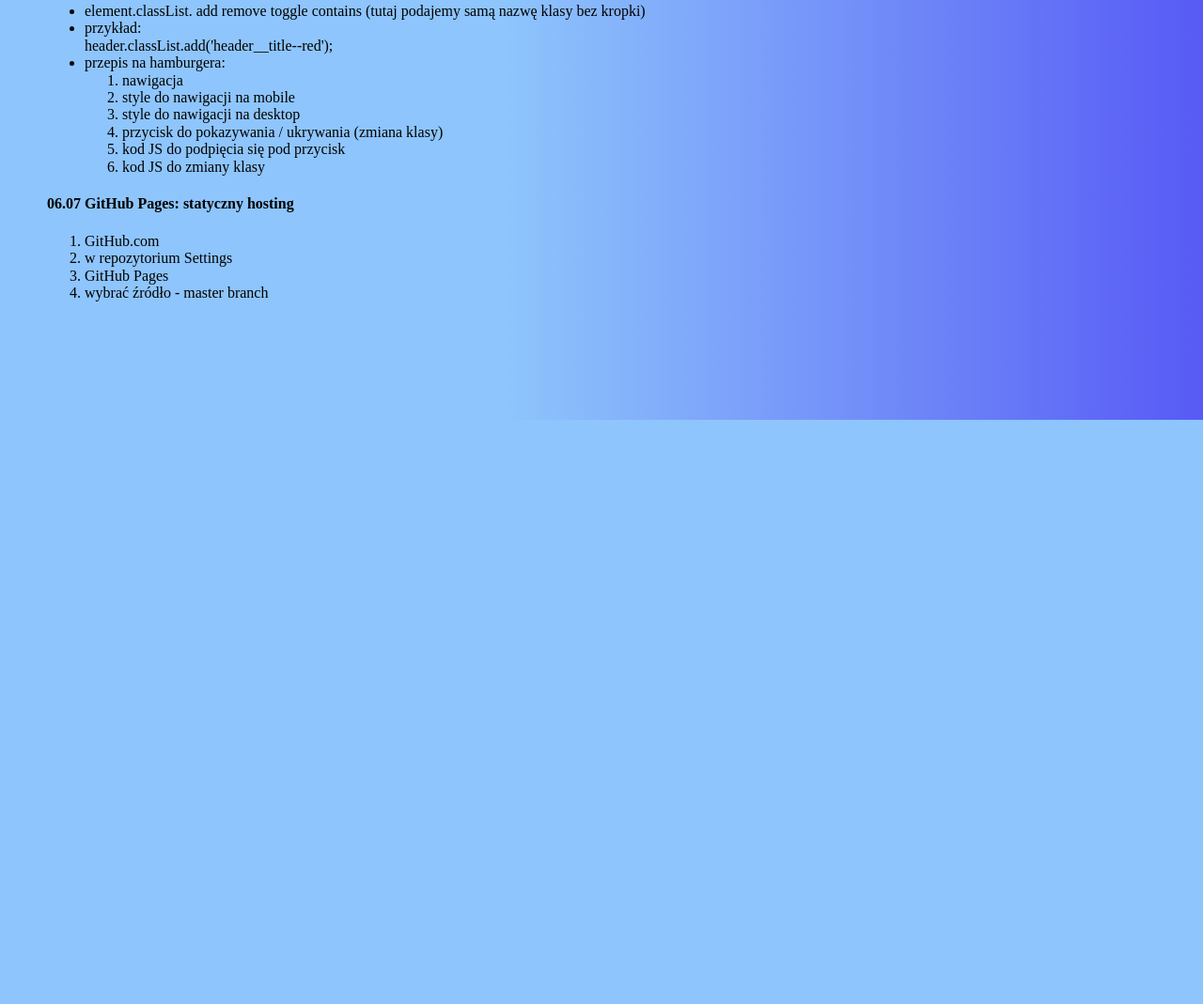
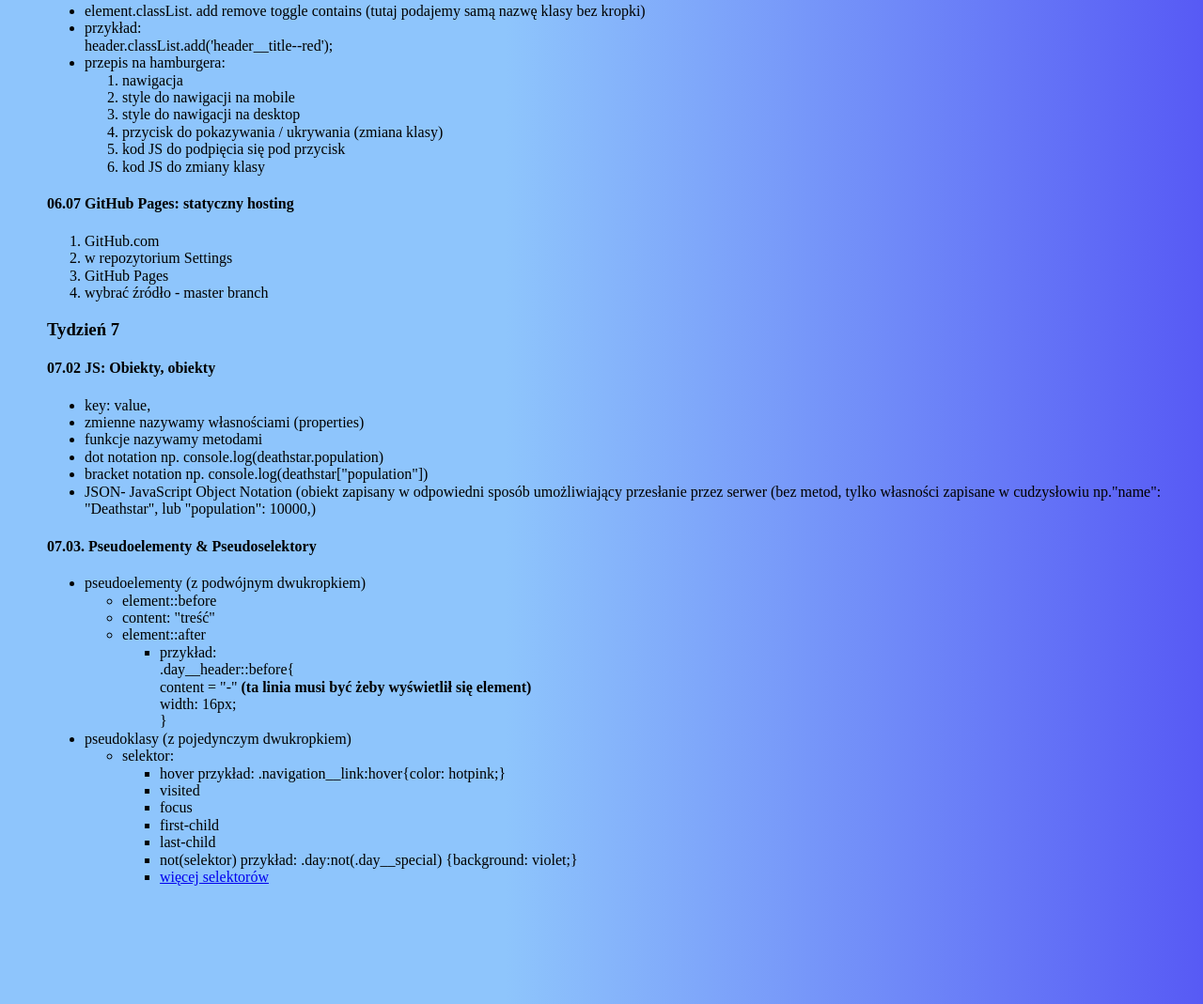
Before and after one commit to RadowidSzebla/homepage, a plain HTML site: page notatkiWTF.html in a window 1280 px wide. Shown: the part 4014-5083 px from the top of the page at 94% size. Before the commit the page ends 4461 px from the top, so only its background shows below. Drawn offline with Linux system fonts and the light colour scheme.

Commit message:
przerobione 07.02 JS: Obikty, obiekty i 07.03 Pseudoelementy & Pseudoselektory

```diff
--- a/notatkiWTF.html
+++ b/notatkiWTF.html
@@ -279,6 +279,46 @@
                     <li>GitHub Pages</li>
                     <li>wybrać źródło - master branch</li>
                 </ol>
+                <h3>Tydzień 7<br></h3>
+                <h4>07.02 JS: Obiekty, obiekty</h4>
+                <ul>
+                    <li>key: value,</li>
+                    <li>zmienne nazywamy własnościami (properties)</li>
+                    <li>funkcje nazywamy metodami</li>
+                    <li> dot notation np. console.log(deathstar.population)</li>
+                    <li>bracket notation np. console.log(deathstar["population"])</li>
+                    <li>JSON- JavaScript Object Notation (obiekt zapisany w odpowiedni sposób umożliwiający przesłanie przez serwer (bez metod, tylko własności zapisane w cudzysłowiu np."name": "Deathstar", lub "population": 10000,)</li>
+                </ul>
+                <h4>07.03. Pseudoelementy & Pseudoselektory</h4>
+                <ul>
+                    <li>pseudoelementy (z podwójnym dwukropkiem)</li>
+                    <ul>
+                        <li>element::before</li>
+                        <li>content: "treść"</li>
+                        <li>element::after</li>
+                        <ul>
+                            <li>przykład:<br>
+                                .day__header::before{<br>
+                                content = "-" <strong>(ta linia musi być żeby wyświetlił się element)</strong><br>
+                                width: 16px;<br>
+                                }<br>
+                            </li>
+                        </ul>
+                    </ul>
+                    <li>pseudoklasy (z pojedynczym dwukropkiem)</li>
+                    <ul>
+                        <li>selektor:</li>
+                        <ul>
+                            <li>hover przykład: .navigation__link:hover{color: hotpink;}</li>
+                            <li>visited</li>
+                            <li>focus</li>
+                            <li>first-child</li>
+                            <li>last-child</li>
+                            <li>not(selektor) przykład: .day:not(.day__special) {background: violet;}</li>
+                            <li><a href="https://developer.mozilla.org/en-US/docs/Web/CSS/Pseudo-classes">więcej selektorów</a></li>
+                        </ul>
+                    </ul>
+                </ul>
             </article>
         </content>
         <footer>
```
Also changed, not shown: 1 other file.
